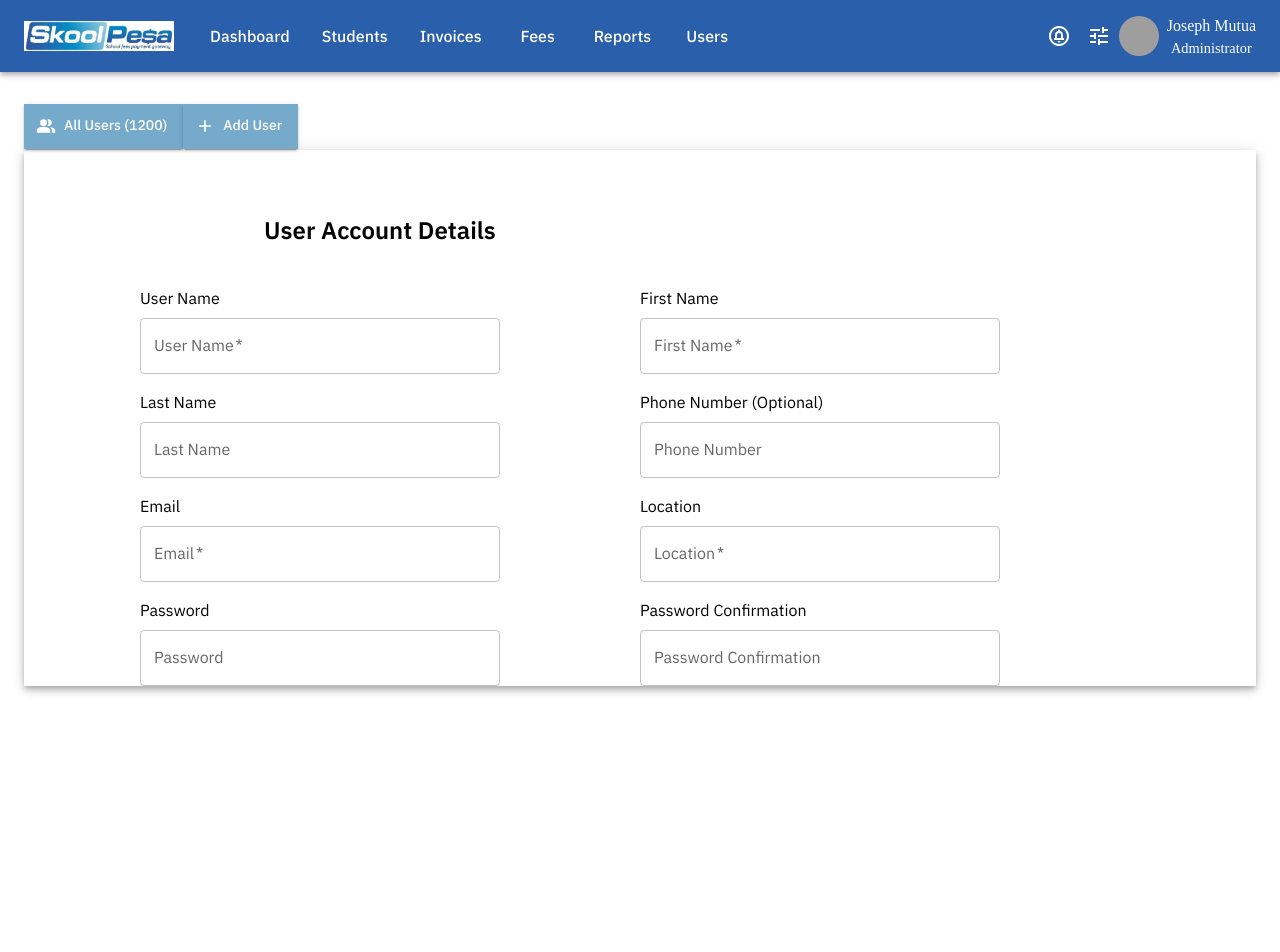
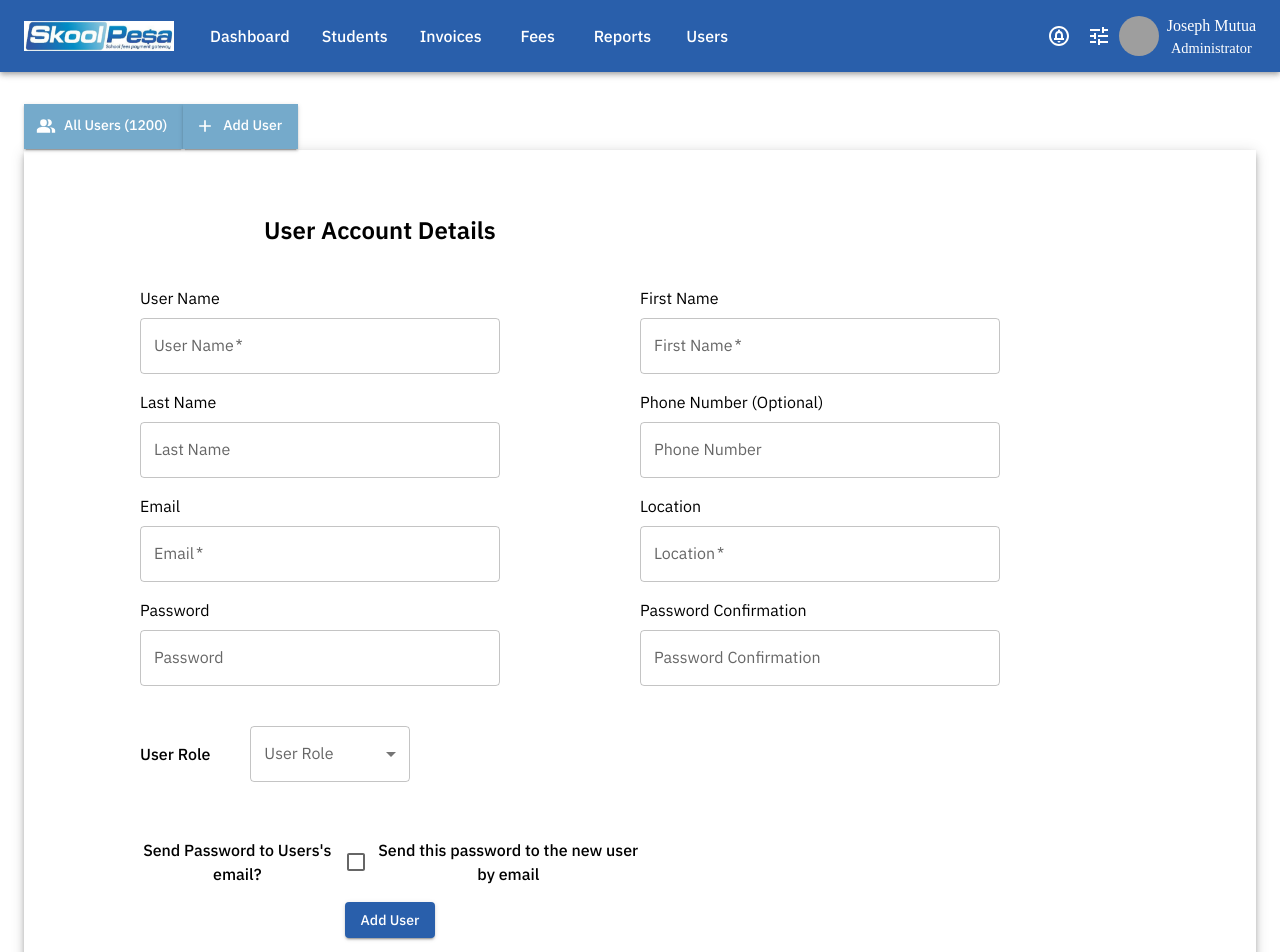
Before and after one commit to Joseph-Mutua/skoolpesa, a React (Create React App) app: page /admin/users/adduser in a window 1280 px wide. Shown: the top 952 px of the page. Before the commit the page ends 800 px from the top, so only its background shows below. Built offline with nearby package versions, Linux system fonts and the light colour scheme; grey boxes are pictures that could not be loaded.

Commit message:
Initial implementation of add user form

```diff
--- a/src/components/adminuser/Users/AddUserForm.js
+++ b/src/components/adminuser/Users/AddUserForm.js
@@ -3,7 +3,10 @@ import { Link, useNavigate } from "react-router-dom";
 import {
   Box,
   Grid,
-
+  Select,
+  MenuItem,
+  InputLabel,
+  Checkbox,
   Button,
   FormControl,
   InputAdornment,
@@ -99,6 +102,59 @@ const AddUserForm = () => {
                 />
               </Stack>
             </Box>
+
+            <Stack direction="row" alignItems="center">
+              <Box>
+                <Typography fontWeight="500">
+                  <p>User Role</p>
+                </Typography>
+              </Box>
+
+              <Box sx={{ m: 5, width: "20ch" }}>
+                {" "}
+                <FormControl fullWidth>
+                  <InputLabel id="demo-simple-select-label">
+                    User Role
+                  </InputLabel>
+                  <Select
+                    labelId="demo-simple-select-label"
+                    id="demo-simple-select"
+                    value={userRole}
+                    label="UserRole"
+                    // onChange={handleChange}
+                  >
+                    <MenuItem value="admin">Admin</MenuItem>
+                    <MenuItem value="platfromRegistrar">
+                      Platform Registrar
+                    </MenuItem>
+                    <MenuItem value="principal">Principal</MenuItem>
+                    <MenuItem value="accountant">Accountant</MenuItem>
+                    <MenuItem value="viewer">Viewer</MenuItem>
+                  </Select>
+                </FormControl>
+              </Box>
+            </Stack>
+
+            <Stack direction="row" alignItems="center">
+              <Box>
+                <Typography fontWeight="500">
+                  <p>Send Password to Users's email? </p>
+                </Typography>
+              </Box>
+              <Box>
+                <Checkbox />
+              </Box>
+
+              <Box>
+                <Typography fontWeight="500">
+                  <p>Send this password to the new user by email</p>
+                </Typography>
+              </Box>
+            </Stack>
+
+            <Box sx={{ mb: 5 }}>
+              <Button variant="contained">Add User</Button>
+            </Box>
           </Box>
           <Box sx={{ width: 500 }}>
             {" "}
```
